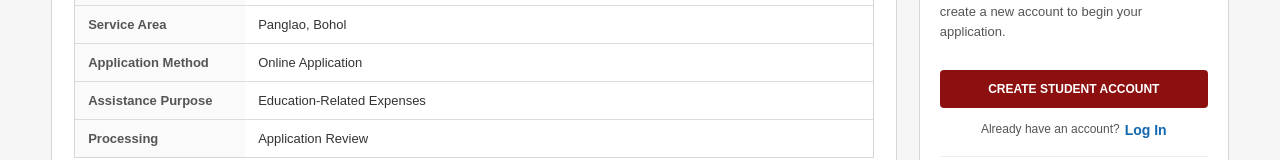
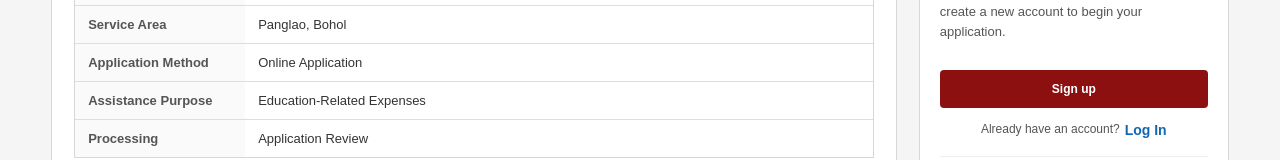
Before and after one commit to roselynlagnason/student-assistance, a React (Vite) app in the folder frontend/: page / in a window 1280 px wide. Shown: the part 425-585 px from the top of the page. Built offline with nearby package versions, Linux system fonts and the light colour scheme.

Commit message:
Sign Up Button

```diff
--- a/frontend/src/pages/Welcome.jsx
+++ b/frontend/src/pages/Welcome.jsx
@@ -332,8 +332,7 @@ function Welcome({ goTo }) {
             <button
               className="get-started-btn"
               onClick={() => goTo("register")}
-            >
-              CREATE STUDENT ACCOUNT
+            > Sign up
             </button>
 
 
```
